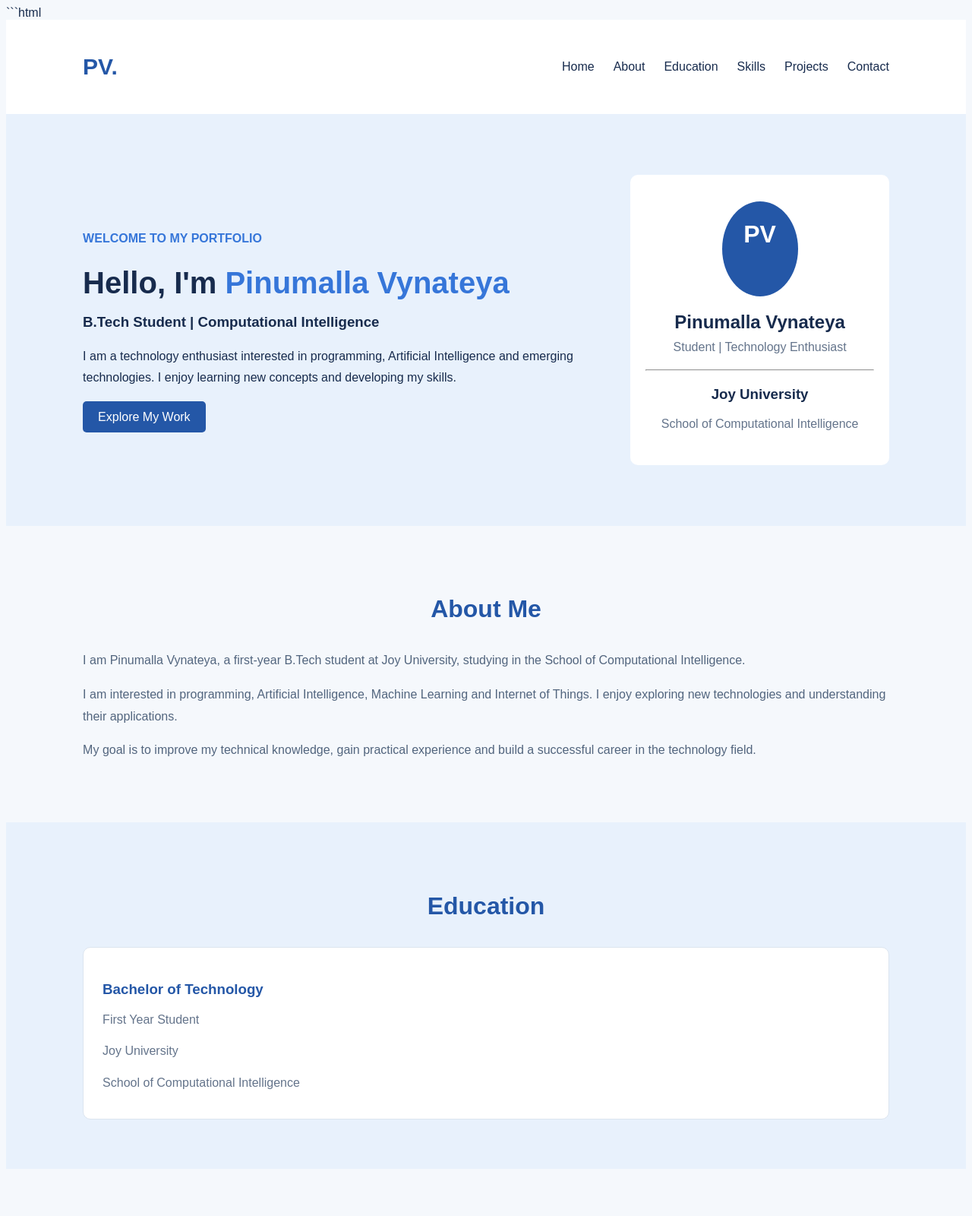
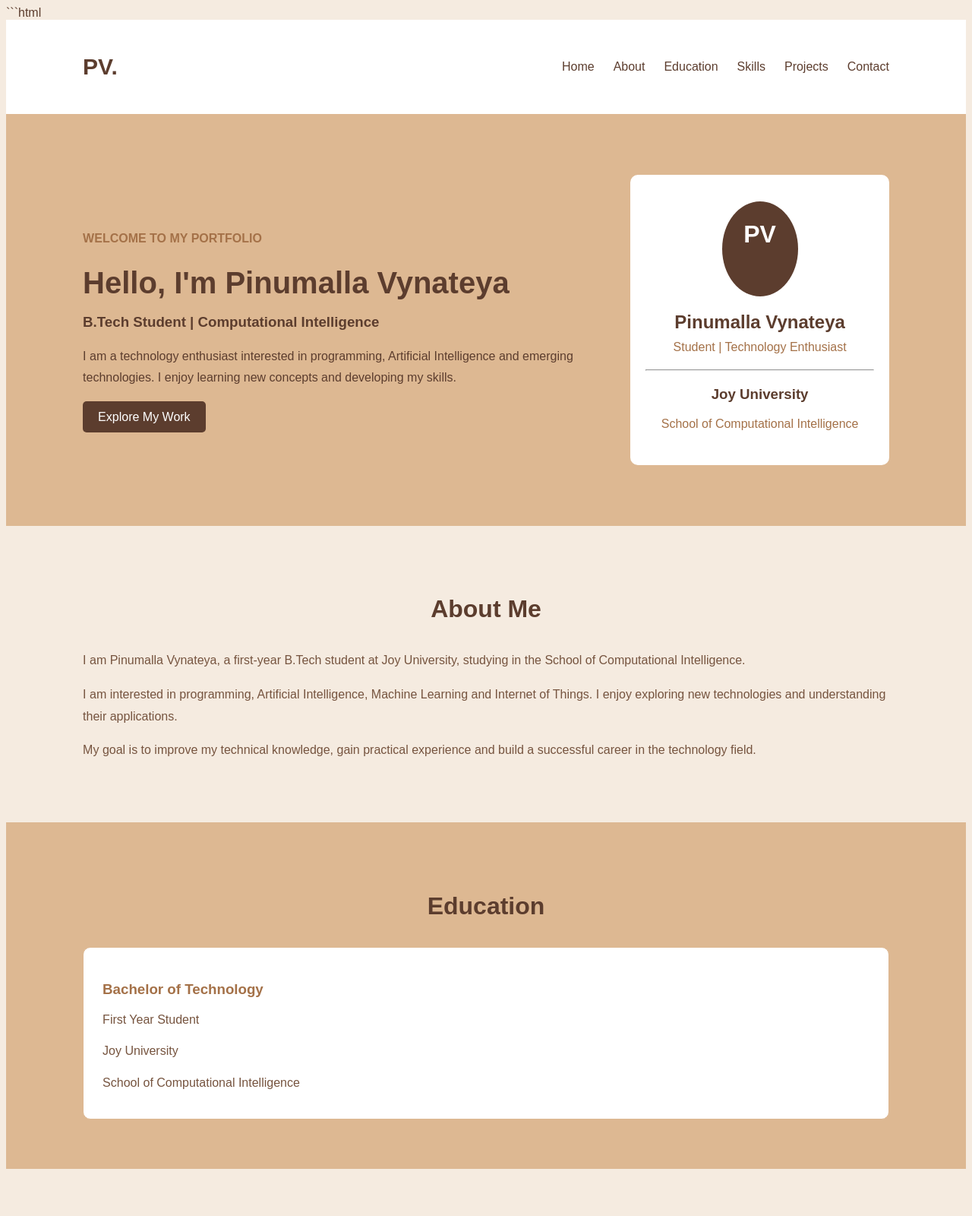
Before and after one commit to vynateya-2008/vynateya-portfolio, a plain HTML site: page index.html in a window 1280 px wide. Shown: the top 1600 px of the page at 76% size. Drawn offline with Linux system fonts and the light colour scheme.

Commit message:
Refactor CSS for improved aesthetics
Updated color scheme and styling for various sections.

```diff
--- a/style.css
+++ b/style.css
@@ -13,8 +13,8 @@ html {
 
 body {
     font-family: Arial, sans-serif;
-    background-color: #f5f8fc;
-    color: #172b4d;
+    background-color: #F5EBE0;
+    color: #5C3D2E;
 }
 
 
@@ -29,7 +29,7 @@ header {
 }
 
 header h2 {
-    color: #2457a7;
+    color: #5C3D2E;
     font-size: 30px;
 }
 
@@ -40,18 +40,18 @@ nav {
 
 nav a {
     text-decoration: none;
-    color: #172b4d;
+    color: #5C3D2E;
 }
 
 nav a:hover {
-    color: #3676d9;
+    color: #A47148;
 }
 
 
 /* Home Section */
 
 .home {
-    background-color: #e8f1fc;
+    background-color: #DDB892;
     padding: 80px 8%;
     display: grid;
     grid-template-columns: 2fr 1fr;
@@ -60,7 +60,7 @@ nav a:hover {
 }
 
 .intro h4 {
-    color: #3676d9;
+    color: #A47148;
     margin-bottom: 20px;
 }
 
@@ -70,7 +70,7 @@ nav a:hover {
 }
 
 .intro span {
-    color: #3676d9;
+    color: #5C3D2E;
 }
 
 .intro h3 {
@@ -83,7 +83,7 @@ nav a:hover {
 }
 
 .button {
-    background-color: #2457a7;
+    background-color: #5C3D2E;
     color: white;
     padding: 12px 20px;
     text-decoration: none;
@@ -91,7 +91,7 @@ nav a:hover {
 }
 
 .button:hover {
-    background-color: #3676d9;
+    background-color: #A47148;
 }
 
 
@@ -105,7 +105,7 @@ nav a:hover {
 }
 
 .profile h1 {
-    background-color: #2457a7;
+    background-color: #5C3D2E;
     color: white;
     width: 100px;
     height: 100px;
@@ -120,7 +120,7 @@ nav a:hover {
 
 .profile p {
     margin: 10px 0;
-    color: #64748b;
+    color: #A47148;
 }
 
 .profile hr {
@@ -138,20 +138,20 @@ nav a:hover {
     text-align: center;
     font-size: 32px;
     margin-bottom: 35px;
-    color: #2457a7;
+    color: #5C3D2E;
 }
 
 .section > p {
     line-height: 1.8;
     margin-bottom: 15px;
-    color: #52657e;
+    color: #76543F;
 }
 
 
 /* Education Section */
 
 .education {
-    background-color: #e8f1fc;
+    background-color: #DDB892;
 }
 
 
@@ -160,17 +160,17 @@ nav a:hover {
 .card {
     background-color: white;
     padding: 25px;
-    border: 1px solid #dce5ef;
+    border: 1px solid #DDB892;
     border-radius: 10px;
 }
 
 .card h3 {
-    color: #2457a7;
+    color: #A47148;
     margin-bottom: 15px;
 }
 
 .card p {
-    color: #64748b;
+    color: #76543F;
     line-height: 1.6;
     margin-bottom: 10px;
 }
@@ -179,7 +179,7 @@ nav a:hover {
 /* Skills Section */
 
 .skills {
-    background-color: #f5f8fc;
+    background-color: #F5EBE0;
 }
 
 
@@ -195,7 +195,7 @@ nav a:hover {
 /* Projects Section */
 
 .technology {
-    color: #2457a7;
+    color: #A47148;
     font-weight: bold;
     margin-top: 15px;
 }
@@ -204,7 +204,7 @@ nav a:hover {
 /* Achievements Section */
 
 .achievements {
-    background-color: #e8f1fc;
+    background-color: #DDB892;
 }
 
 
@@ -223,7 +223,7 @@ nav a:hover {
 }
 
 .contact-links a {
-    background-color: #2457a7;
+    background-color: #5C3D2E;
     color: white;
     padding: 12px 25px;
     text-decoration: none;
@@ -231,14 +231,14 @@ nav a:hover {
 }
 
 .contact-links a:hover {
-    background-color: #3676d9;
+    background-color: #A47148;
 }
 
 
 /* Footer */
 
 footer {
-    background-color: #172b4d;
+    background-color: #5C3D2E;
     color: white;
     text-align: center;
     padding: 25px;
@@ -246,7 +246,7 @@ footer {
 
 footer h3 {
     margin-bottom: 10px;
-    color: #8db8f5;
+    color: #DDB892;
 }
 
 footer p {
```
